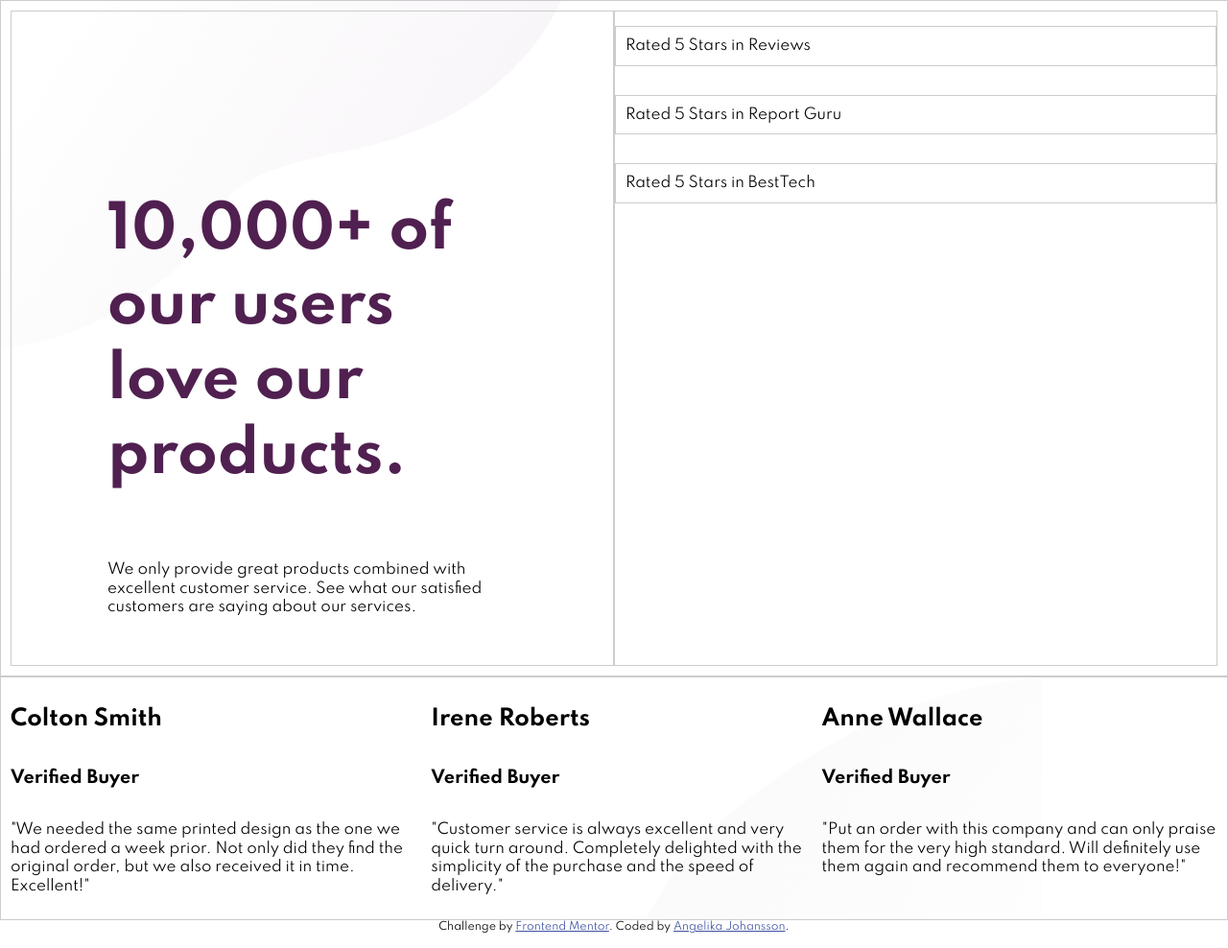
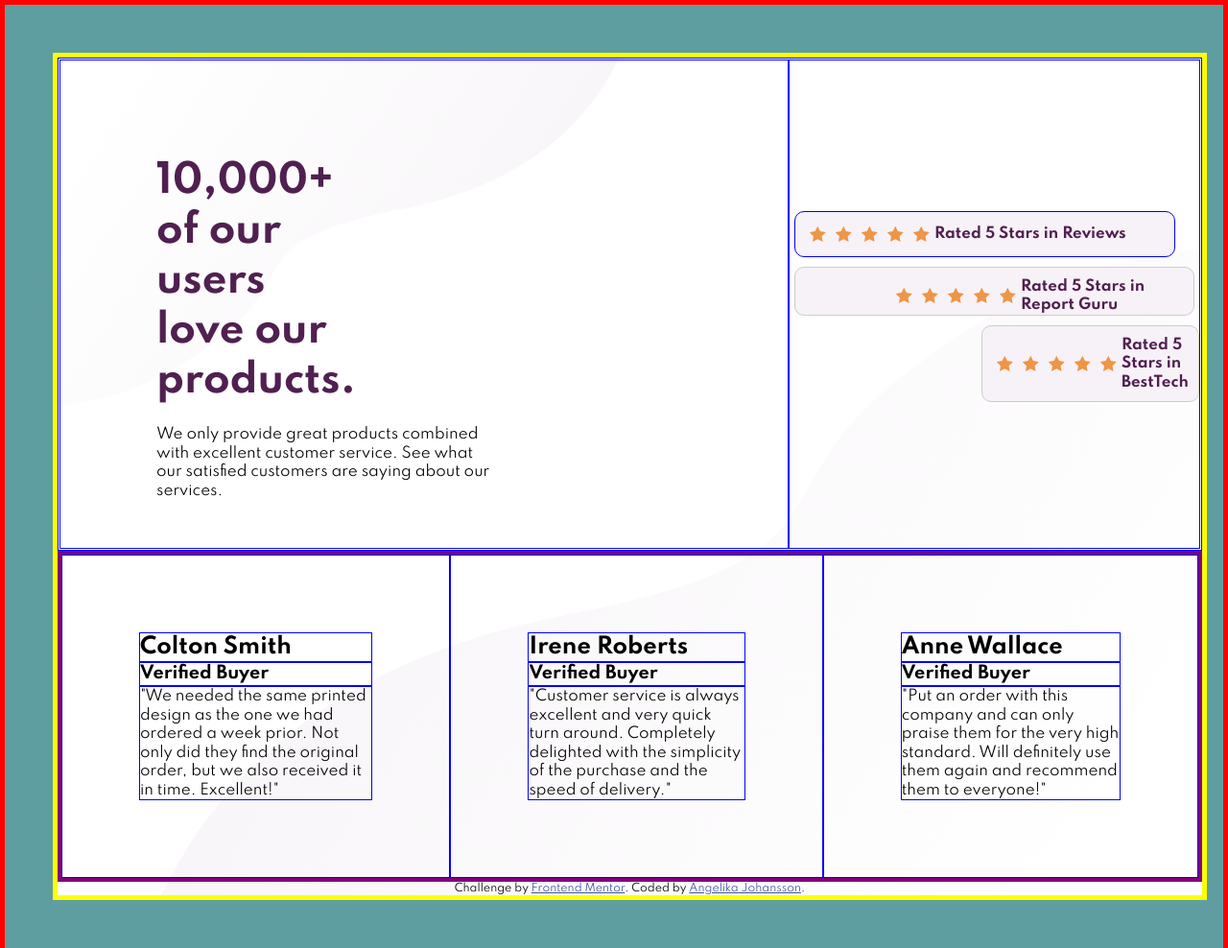
Before and after one commit to angiescript/FEM, a plain HTML site: page social-proof-section-master/index.html in a window 1280 px wide. Shown: the whole page at 96% size. Drawn offline with Linux system fonts and the light colour scheme.

Commit message:
add layout and colors to upper container.

```diff
--- a/social-proof-section-master/index.html
+++ b/social-proof-section-master/index.html
@@ -23,16 +23,38 @@
 
       <div class="upperContainer">
         <div class="upperSmallLeft">
-          <H1 class="largeHeading">10,000+ of our users love our products.</H1>
+          <h1 class="largeHeading">10,000+ of our users love our products.</h1>
           <p class="smallText">
             We only provide great products combined with excellent customer service.
             See what our satisfied customers are saying about our services.</p>
         </div>
 
         <div class="upperSmallRight">
-          <p class="reviewOne">Rated 5 Stars in Reviews</p>
-          <p class="reviewTwo">Rated 5 Stars in Report Guru</p>
-          <p class="reviewThree">Rated 5 Stars in BestTech</p>
+          <div class=reviewOne>
+            <img class="star" src="images/icon-star.svg" a="star">
+            <img class="star" src="images/icon-star.svg" a="star">
+            <img class="star" src="images/icon-star.svg" a="star">
+            <img class="star" src="images/icon-star.svg" a="star">
+            <img class="star" src="images/icon-star.svg" a="star">
+            <p class="reviewTextOne">Rated 5 Stars in Reviews</p>
+          </div>
+
+          <div class=reviewTwo>
+            <img class="star" src="images/icon-star.svg" a="star">
+            <img class="star" src="images/icon-star.svg" a="star">
+            <img class="star" src="images/icon-star.svg" a="star">
+            <img class="star" src="images/icon-star.svg" a="star">
+            <img class="star" src="images/icon-star.svg" a="star">
+            <p class="reviewTextTwo">Rated 5 Stars in Report Guru</p>
+          </div>
+          <div class=reviewThree>
+            <img class="star" src="images/icon-star.svg" a="star">
+            <img class="star" src="images/icon-star.svg" a="star">
+            <img class="star" src="images/icon-star.svg" a="star">
+            <img class="star" src="images/icon-star.svg" a="star">
+            <img class="star" src="images/icon-star.svg" a="star">
+            <p class="reviewTextThree">Rated 5 Stars in BestTech</p>
+          </div>
         </div>
       </div>
 
@@ -46,7 +68,7 @@
         </div>
 
         <div class="irene">
-          <h2 class="refname">Irene Roberts </h2>
+          <h2 class="refName">Irene Roberts </h2>
           <h3 class="verified">Verified Buyer</h3>
           <p class="quote">"Customer service is always excellent and very quick turn around. Completely
           delighted with the simplicity of the purchase and the speed of delivery."</p>
--- a/social-proof-section-master/stylesheet.css
+++ b/social-proof-section-master/stylesheet.css
@@ -4,103 +4,161 @@ html {
 }
 
 *, *::before, *::after {
+    padding: 0;
+    margin: 0;
     box-sizing: inherit;
 }
 
 body {
+    display: flex;
+    border: 5px solid red;
     margin: 0;
     padding: 0;
+    height: 100%;
+    width:100%;
     font-size: 15px;
-    background-color: #ffffff;
+    background-color: cadetblue;
     font-family: 'Spartan', sans-serif;
     line-height: 1.3;
 }
 
+main {
+    display: flex;
+    border: 5px solid yellow;
+    flex-direction: column;
+    margin: 50px;
+    height: 100%;
+    width: 100;
+    background-color: white;
+    background-image: url("images/bg-pattern-bottom-desktop.svg");
+    background-repeat: no-repeat;
+    background-position: right bottom;
+}
+
 .upperContainer {
     display: flex;
-    border: 1px #cccccc solid;
-    padding: 10px;
+    flex 1;
+    border: 1px solid blue;
+    padding: 1px;
     background-image: url("images/bg-pattern-top-desktop.svg");
     background-repeat: no-repeat;
+
 }
 
 .upperSmallLeft {
     display: flex;
     flex: 1;
     flex-direction: column;
-    border: 1px #cccccc solid;
+    padding-right: 50px;
+    border: 1px solid blue;
 }
 
 .largeHeading {
     color: hsl(300, 43%, 22%);
-    padding: 150px 100px 20px 100px;
-    font-size: 60px;
+    padding: 100px 400px 10px 100px;
+    font-size: 40px;
 }
 
 .smallText {
     margin: 10px 100px 50px 100px;
     font-size: 15px;
+    padding-right: 150px;
 }
 
 .upperSmallRight {
     display: flex;
     flex: 1;
     flex-direction: column;
-    border: 1px #cccccc solid;
+    border: 1px solid blue;
+    justify-content: center;
+
+
+
 }
 
 .reviewOne {
-    border: 1px #cccccc solid;
-    padding: 10px;
+    display: flex;
+    align-items: center;
+    border: 1px solid blue;
+    padding: 10px 50px 10px 10px;
+    margin: 5px;
+    background-color:hsl(300, 24%, 96%);
+    color: hsl(300, 43%, 22%);
+    font-weight: bolder;
+    border-radius: 10px;
+    width: fit-content;
+}
+
+.star {
+    padding: 5px;
 }
 
 .reviewTwo {
+    display: flex;
+    align-items: center;
     border: 1px #cccccc solid;
-    padding: 10px;
+    padding: 10px 50px 0px 100px;
+    margin: 5px;
+    background-color:hsl(300, 24%, 96%);
+    color: hsl(300, 43%, 22%);
+    font-weight: bolder;
+    border-radius: 10px;
+    width: fit-content;
 }
 
 .reviewThree {
+    display: flex;
+    align-items: center;
     border: 1px #cccccc solid;
     padding: 10px;
+    margin: 5px 0px 0px 200px;
+    background-color:hsl(300, 24%, 96%);
+    color: hsl(300, 43%, 22%);
+    font-weight: bolder;
+    border-radius: 10px;
+    width: fit-content;
 }
 
 .lowerContainer {
     display: flex;
-    border: 1px #cccccc solid;
-    padding: 10px;
-    background-image: url("images/bg-pattern-bottom-desktop.svg");
-    background-repeat: no-repeat;
+    flex: 1;
+    border: 4px solid purple;
+
+
 }
 
 .colton {
     display: flex;
     flex-direction: column;
-    border: 1px #cccccx solid;
+    border: 1px blue solid;
+    padding: 80px;
 }
 
 .irene {
     display: flex;
     flex-direction: column;
-    border: 1px #cccccx solid;
+    border: 1px blue solid;
+    padding: 80px;
 }
 
 .anne {
     display: flex;
     flex-direction: column;
-    border: 1px #cccccx solid;
+    border: 1px blue solid;
+    padding: 80px;
 }
 
 .refName {
-
+    border: 1px blue solid;
 
 }
 
 .verified {
-
+    border: 1px blue solid;
 }
 
 .quote {
-
+    border: 1px blue solid;
 }
 
 .attribution {
```
